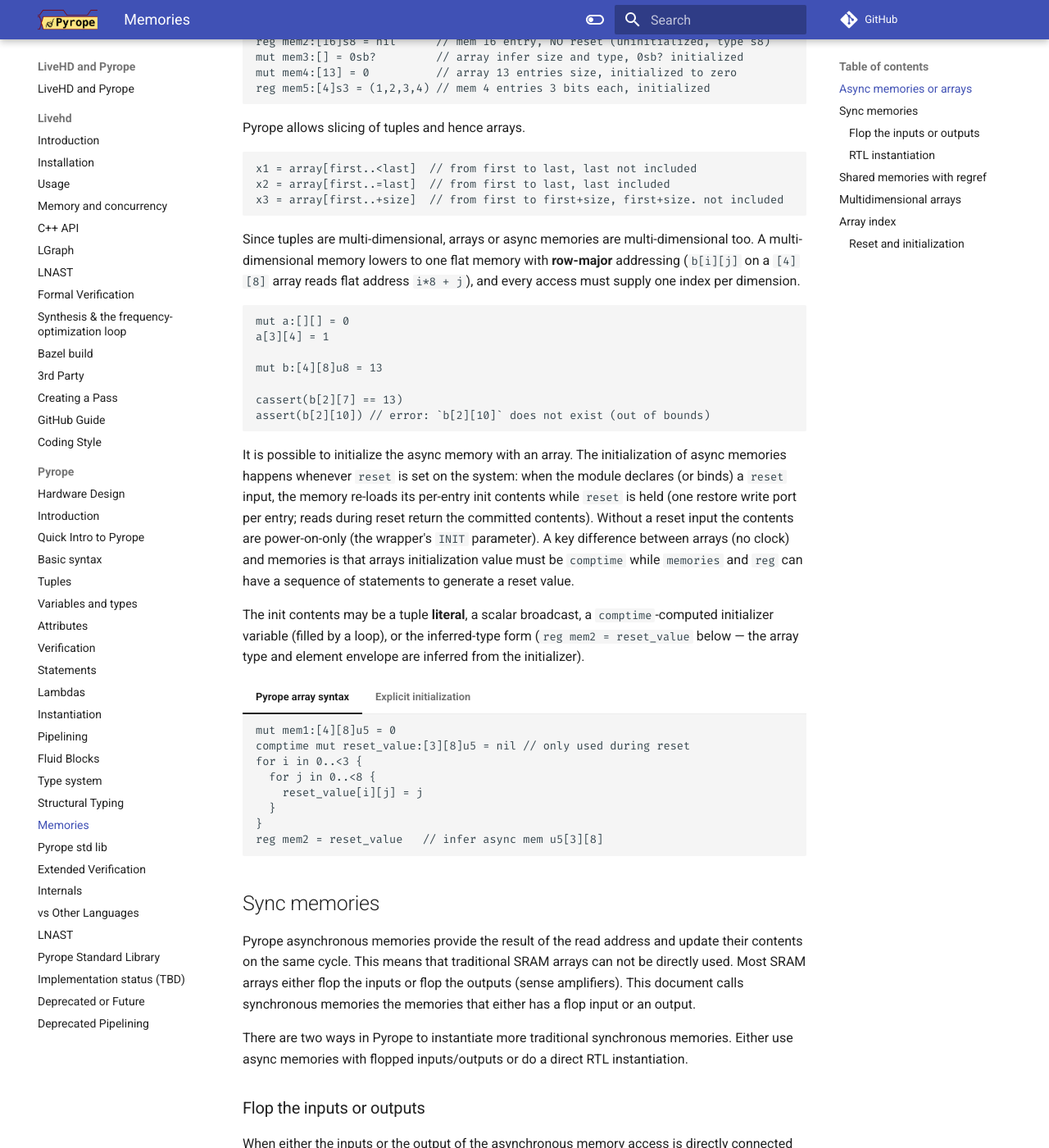
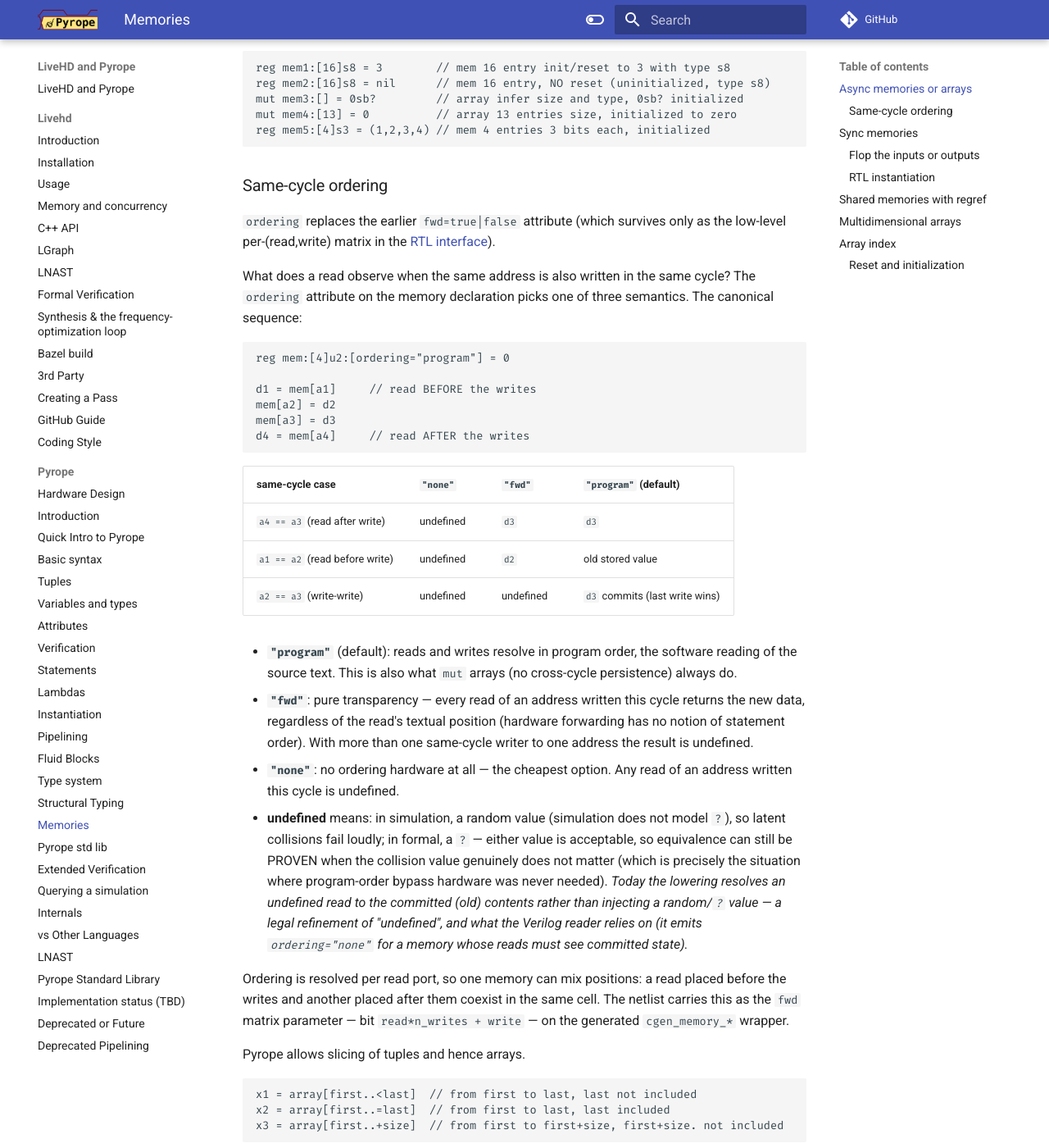
Before and after one commit to masc-ucsc/docs, an MkDocs documentation site: the page built from docs/pyrope/08-memories.md, in a window 1280 px wide and 1400 px high, scrolled down 1650 px. Shown: the whole window at 82% size. Built offline with MkDocs 1.6.1 and Material for MkDocs 9.7.7, drawn with Linux system fonts in a browser that asks for light colours; comment, search, counter and statistics services are not loaded; some of the changed text lies outside the part shown.

Commit message:
better sim query support

````diff
--- a/docs/pyrope/08-memories.md
+++ b/docs/pyrope/08-memories.md
@@ -30,17 +30,20 @@ contents are cleared at the end of each cycle.
 
 
 In Pyrope, an async memory has one cycle to write a value and 0 cycles to read.
-The memory has forwarding by default, which behaves like a 0 cycle
-read/write. From a non-hardware programmer, the default memory looks like an array with
-persistence across cycles.
+By default, same-cycle accesses resolve in **program order**
+(`ordering="program"`, see [Same-cycle ordering](#same-cycle-ordering) below):
+a read placed before a write sees the old contents, a read placed after it
+sees the new value, and the last write to an address wins. From a non-hardware
+programmer's point of view, the default memory looks exactly like an array
+with persistence across cycles.
 
 
-Pyrope async memories behave like what a "traditional software programmer" will
-expect in an array. This means that values are initialized and there is
-forwarding enabled. This is not what a "traditional hardware programmer" will expect.
-In languages like CHISEL there is no forwarding or initialization. In Pyrope is
-possible to have different options of async memories, but those should use the
-RTL interface.
+Pyrope async memories behave like what a "traditional software programmer"
+will expect in an array. This means that values are initialized and same-cycle
+accesses follow program order. This is not what a "traditional hardware
+programmer" will expect. In languages like CHISEL there is no forwarding or
+initialization. Pyrope has cheaper/looser options (`ordering="fwd"`,
+`ordering="none"`) for those cases, and the RTL interface for full control.
 
 
 The async memories behave like tuples/arrays but there is a small difference,
@@ -80,6 +83,55 @@ mut mem3:[] = 0sb?         // array infer size and type, 0sb? initialized
 mut mem4:[13] = 0          // array 13 entries size, initialized to zero
 reg mem5:[4]s3 = (1,2,3,4) // mem 4 entries 3 bits each, initialized
 ```
+
+### Same-cycle ordering
+
+`ordering` replaces the earlier `fwd=true|false` attribute (which survives
+only as the low-level per-(read,write) matrix in the [RTL
+interface](#rtl-instantiation)).
+
+What does a read observe when the same address is also written in the same
+cycle? The `ordering` attribute on the memory declaration picks one of three
+semantics. The canonical sequence:
+
+```pyrope
+reg mem:[4]u2:[ordering="program"] = 0
+
+d1 = mem[a1]     // read BEFORE the writes
+mem[a2] = d2
+mem[a3] = d3
+d4 = mem[a4]     // read AFTER the writes
+```
+
+| same-cycle case | `"none"` | `"fwd"` | `"program"` (default) |
+|---|---|---|---|
+| `a4 == a3` (read after write) | undefined | `d3` | `d3` |
+| `a1 == a2` (read before write) | undefined | `d2` | old stored value |
+| `a2 == a3` (write-write) | undefined | undefined | `d3` commits (last write wins) |
+
+* **`"program"`** (default): reads and writes resolve in program order, the
+  software reading of the source text. This is also what `mut` arrays (no
+  cross-cycle persistence) always do.
+* **`"fwd"`**: pure transparency — every read of an address written this
+  cycle returns the new data, regardless of the read's textual position
+  (hardware forwarding has no notion of statement order). With more than one
+  same-cycle writer to one address the result is undefined.
+* **`"none"`**: no ordering hardware at all — the cheapest option. Any read
+  of an address written this cycle is undefined.
+* **undefined** means: in simulation, a random value (simulation does not
+  model `?`), so latent collisions fail loudly; in formal, a `?` — either
+  value is acceptable, so equivalence can still be PROVEN when the collision
+  value genuinely does not matter (which is precisely the situation where
+  program-order bypass hardware was never needed). *Today the lowering
+  resolves an undefined read to the committed (old) contents rather than
+  injecting a random/`?` value — a legal refinement of "undefined", and what
+  the Verilog reader relies on (it emits `ordering="none"` for a memory whose
+  reads must see committed state).*
+
+Ordering is resolved per read port, so one memory can mix positions: a read
+placed before the writes and another placed after them coexist in the same
+cell. The netlist carries this as the `fwd` matrix parameter — bit
+`read*n_writes + write` — on the generated `cgen_memory_*` wrapper.
 
 Pyrope allows slicing of tuples and hence arrays.
 
@@ -228,7 +280,10 @@ q1 = res[1]
 The previous code directly instantiates a memory and passes the configuration.
 The configuration vocabulary is the LiveHD `Memory` cell sink pins **verbatim**
 (`addr`/`bits`/`clock_pin`/`din`/`enable`/`fwd`/`posclk`/`type`/`wensize`/
-`size`/`rdport`/`init`): there is no `latency` field — `type` selects async
+`size`/`rdport`/`init`). The cell-level `fwd` pin is the legacy per-write-port
+forwarding mask; when the surface `ordering` attribute lands it generalizes to
+a per-(read-port, write-port) old/new/undefined relation plus write-port
+priority (the `$mem_v2` granularity). There is no `latency` field — `type` selects async
 (0, combinational read of the current address), sync (1, one-cycle read) or
 array (2, unclocked); the optional `clock_pin` defaults to the module clock,
 and `init` provides comptime initial contents (a tuple literal or a packed
@@ -299,18 +354,20 @@ The semantics follow from "an attached `regref` behaves like a local
 * **Sequential by construction.** Remote reads return `q`; remote writes
   drive `din`. Every cross-module connection crosses the flop boundary, so
   an attached memory can never create a combinational path between distant
-  modules. For the same reason, **forwarding never crosses a `regref`**:
-  in-cycle forwarding (`fwd=true`) applies only to accesses local to the
-  owning module; remote readers always see the last committed state.
+  modules. For the same reason, **same-cycle visibility never crosses a
+  `regref`**: in-cycle ordering (`ordering="program"` read-after-write, or
+  `ordering="fwd"`) applies only to accesses local to the owning module;
+  remote readers always see the last committed state.
 * **One functional writer.** The single-writer-multiple-reader rule is
   checked globally at elaboration across local and attached accesses.
   BIST-style logic in the owner is the one sanctioned exception: an
   owner-local write guarded by a test mode, with the obligation (assert)
   that test and functional accesses are disjoint.
-* **`fwd=false` is value-level, not timing-level.** A read of an address
-  with a write in flight returns undefined data — simulation randomizes the
-  value so latent collisions fail loudly. Where collision freedom matters,
-  assert it (`assert(!we or raddr != waddr)`).
+* **`ordering="none"` is value-level, not timing-level.** A read of an
+  address with a write in flight returns undefined data — simulation
+  randomizes the value so latent collisions fail loudly (formal treats it as
+  `?`). Where collision freedom matters, assert it
+  (`assert(!we or raddr != waddr)`).
 
 In the generated netlist, every attach lowers to punched ports threaded
 through the hierarchy: downstream tools (LEC, PD, DFT) see ordinary module
````
Also changed, not shown: docs/pyrope/01b-quick_intro.md (+1 -0 lines), docs/pyrope/04b-attributes.md (+12 -1 lines), docs/pyrope/09-verification.md (+5 -0 lines), docs/pyrope/09b-simquery.md (added, +279 -0 lines).
